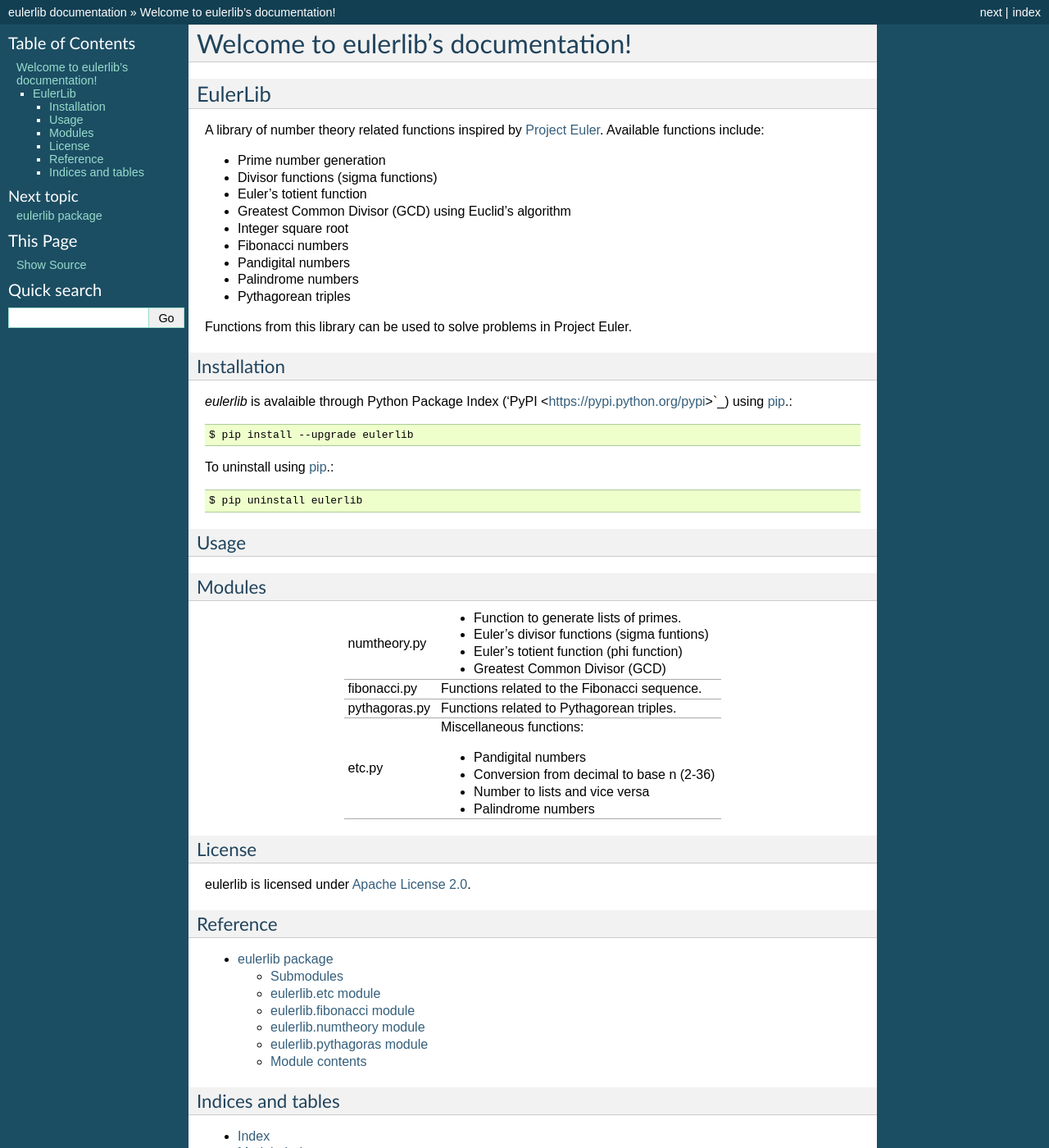
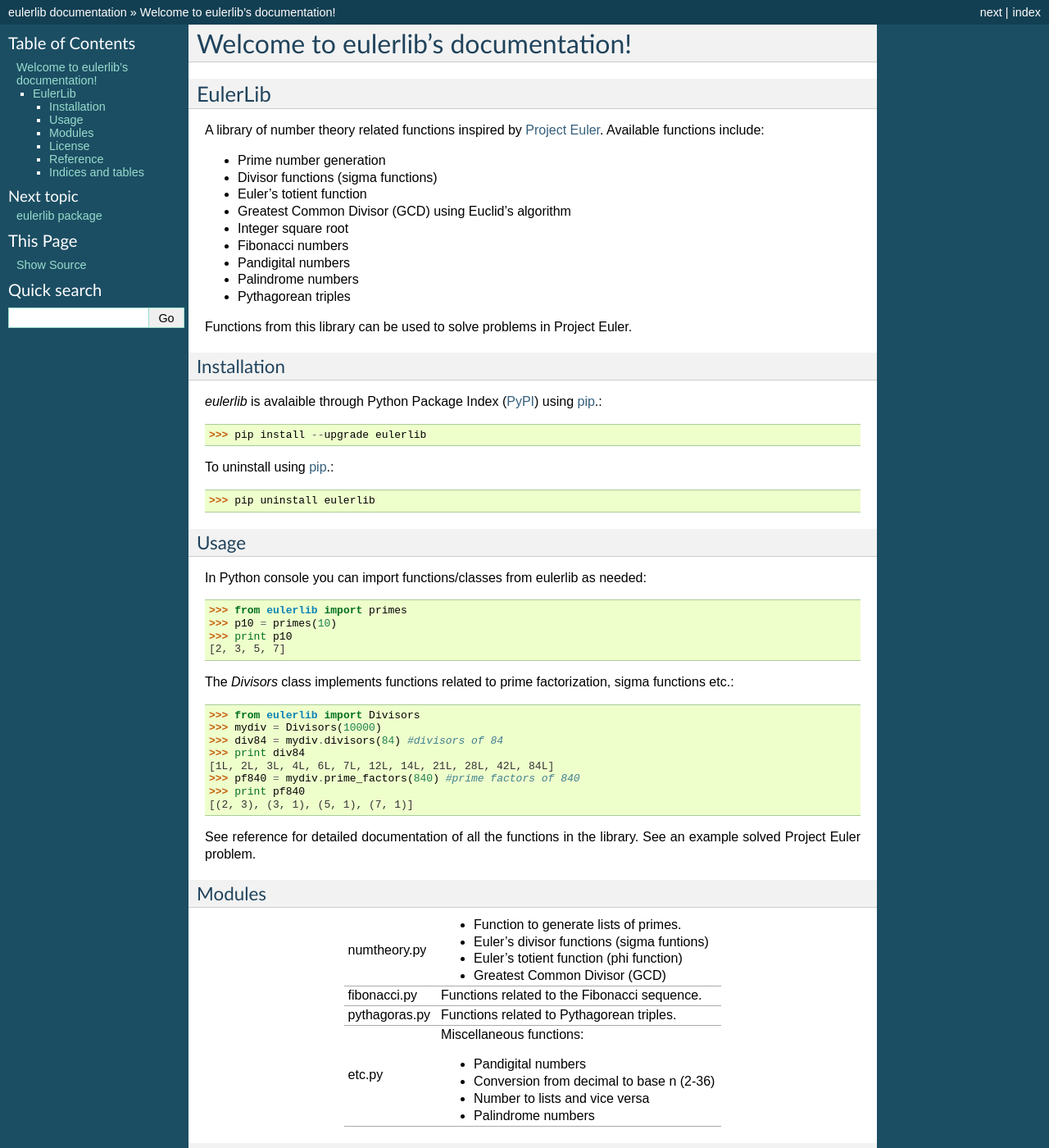
Before and after one commit to transmogrifier/eulerlib, a Sphinx documentation site: the page built from docs/index.rst, in a window 1280 px wide and 1400 px high. Shown: the whole window at 82% size. Built offline with Sphinx 7.4.7, drawn with Linux system fonts in a browser that asks for light colours.

Commit message:
Fix link in README. Fix code snippet in etc.py. Changes to docs.

```diff
--- a/README.rst
+++ b/README.rst
@@ -18,19 +18,40 @@ Functions from this library can be used to solve problems in Project Euler.
 
 Installation
 ------------
-*eulerlib* is avalaible through Python Package Index ('PyPI
+*eulerlib* is avalaible through Python Package Index (`PyPI
 <https://pypi.python.org/pypi>`_) using `pip
 <http://www.pip-installer.org/en/latest/index.html>`_.::
 
-   $ pip install --upgrade eulerlib
+   >>> pip install --upgrade eulerlib
 
 To uninstall using `pip
 <http://www.pip-installer.org/en/latest/index.html>`_.::
 
-   $ pip uninstall eulerlib
+   >>> pip uninstall eulerlib
 
 Usage
 -----
+In Python console you can import functions/classes from eulerlib as needed::
+
+   >>> from eulerlib import primes
+   >>> p10 = primes(10)
+   >>> print p10
+   [2, 3, 5, 7]
+
+The *Divisors* class implements functions related to prime factorization,
+sigma functions etc.::
+
+   >>> from eulerlib import Divisors
+   >>> mydiv = Divisors(10000)
+   >>> div84 = mydiv.divisors(84) #divisors of 84
+   >>> print div84
+   [1L, 2L, 3L, 4L, 6L, 7L, 12L, 14L, 21L, 28L, 42L, 84L]
+   >>> pf840 = mydiv.prime_factors(840) #prime factors of 840
+   >>> print pf840
+   [(2, 3), (3, 1), (5, 1), (7, 1)]
+
+See reference for detailed documentation of all the functions in the library.
+See an example solved Project Euler problem.
 
 Modules
 -------
--- a/docs/eulerlib.rst
+++ b/docs/eulerlib.rst
@@ -1,5 +1,10 @@
 eulerlib package
 ================
+
+.. automodule:: eulerlib
+    :members:
+    :undoc-members:
+    :show-inheritance:
 
 Submodules
 ----------
@@ -35,12 +40,3 @@ eulerlib.pythagoras module
     :members:
     :undoc-members:
     :show-inheritance:
-
-
-Module contents
----------------
-
-.. automodule:: eulerlib
-    :members:
-    :undoc-members:
-    :show-inheritance:
```
Also changed, not shown: 1 other file.
